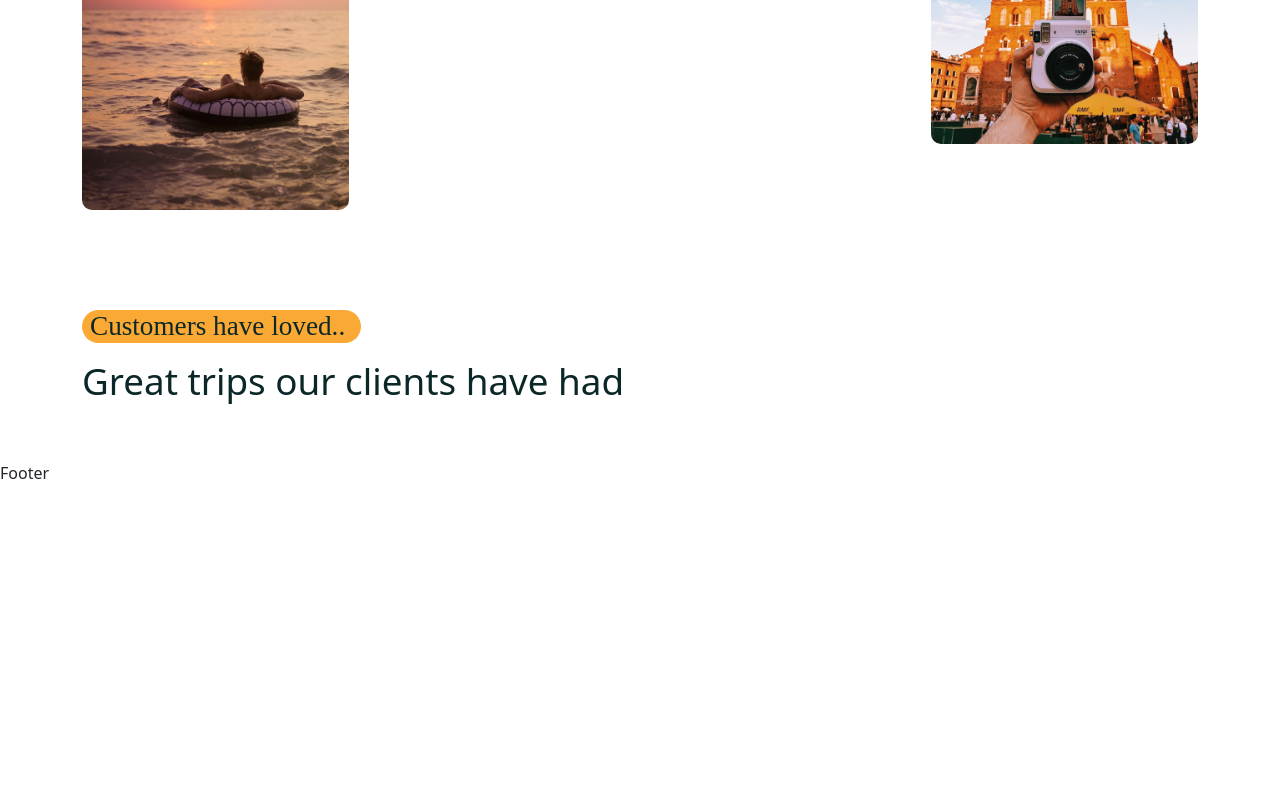
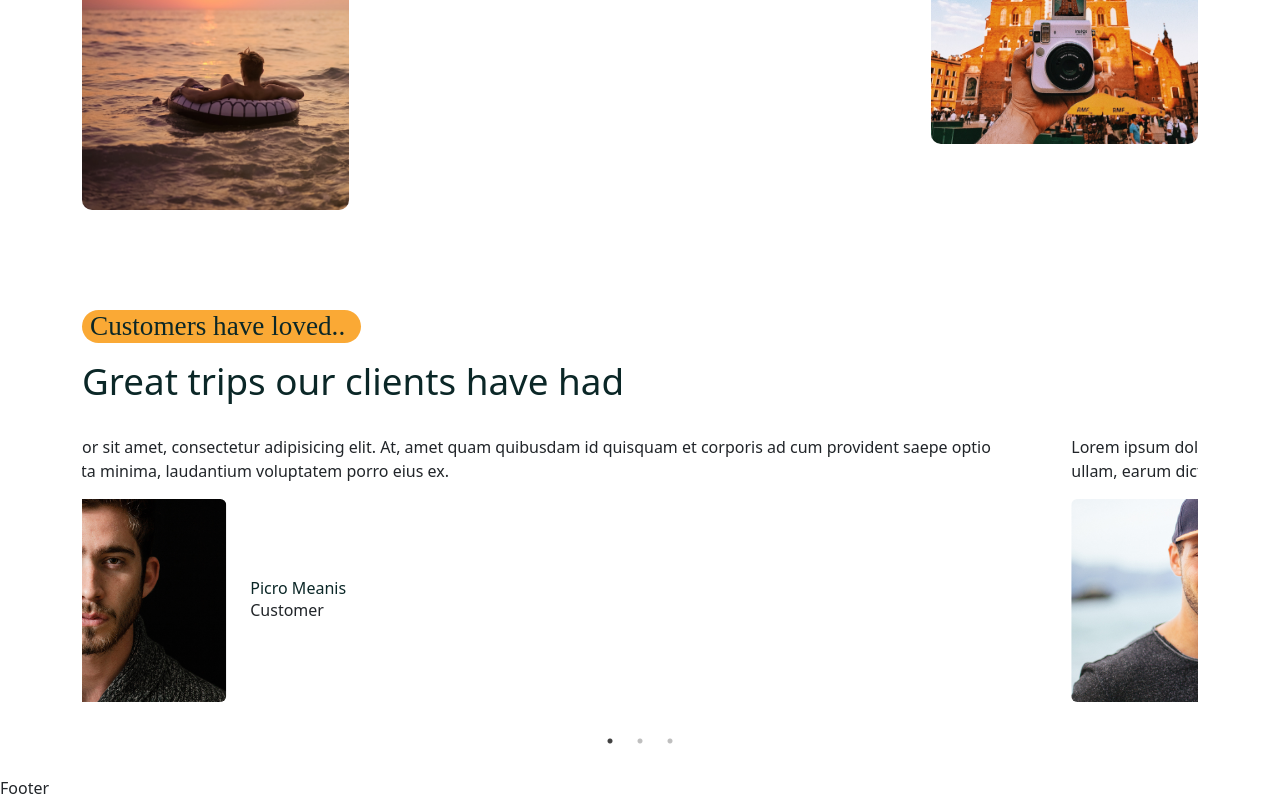
Before and after one commit to b00m3r4ng/MERN-TravelAgency, a React (Create React App) app in the folder tour-management/frontend/: page /home in a window 1280 px wide. Shown: the part 3137-3937 px from the top of the page. Before the commit the page ends 3622 px from the top, so only its background shows below. Built offline with nearby package versions, Linux system fonts and the light colour scheme; a web font is replaced by a local one.

Commit message:
added slider of people/images

```diff
--- /dev/null
+++ b/tour-management/frontend/src/components/Testimonial/Testimonials.jsx
@@ -0,0 +1,85 @@
+import React from "react";
+import Slider from "react-slick";
+import ava01 from "../../assets/images/ava-1.jpg";
+import ava02 from "../../assets/images/ava-2.jpg";
+import ava03 from "../../assets/images/ava-3.jpg";
+
+const Testimonials = () => {
+    const settings = {
+        dots:true,
+        infinate:true,
+        autoplay:true,
+        speed:1000,
+        swipeToSlide:true,
+        autoplaySpeed:2000,
+        slideToShow:3,
+        responsive: [
+            {
+            breakpoints:992,
+            settings: {
+                slidesToShow: 2,
+                slidesToScroll: 1,
+                infinate: true,
+                dots: true,
+            },
+        },
+            {
+                breakpoint: 576,
+                settings: {
+                    slidesToShow: 1,
+                    slidesToScroll: 1,
+                },
+            }
+        ]
+    }
+    return (
+    <Slider {...settings}>
+      <div className="testimonial py-4 px-3">
+        <p>
+          Lorem ipsum dolor sit amet, consectetur adipisicing elit. At, amet
+          quam quibusdam id quisquam et corporis ad cum provident saepe optio
+          ullam, earum dicta minima, laudantium voluptatem porro eius ex.
+        </p>
+        <div className="d-flex align-items-center gap-4 mt-3">
+          <img src={ava01} className="w-25 h-25 rounded-2" alt="" />
+          <div>
+            <h6 className="mb-0 mt-3">Picro Meanis</h6>
+            <p>Customer</p>
+          </div>
+        </div>
+      </div>
+
+      <div className="testimonial py-4 px-3">
+        <p>
+          Lorem ipsum dolor sit amet, consectetur adipisicing elit. At, amet
+          quam quibusdam id quisquam et corporis ad cum provident saepe optio
+          ullam, earum dicta minima, laudantium voluptatem porro eius ex.
+        </p>
+        <div className="d-flex align-items-center gap-4 mt-3">
+          <img src={ava02} className="w-25 h-25 rounded-2" alt="" />
+          <div>
+            <h6 className="mb-0 mt-3">Picro Meanis</h6>
+            <p>Customer</p>
+          </div>
+        </div>
+      </div>
+
+      <div className="testimonial py-4 px-3">
+        <p>
+          Lorem ipsum dolor sit amet, consectetur adipisicing elit. At, amet
+          quam quibusdam id quisquam et corporis ad cum provident saepe optio
+          ullam, earum dicta minima, laudantium voluptatem porro eius ex.
+        </p>
+        <div className="d-flex align-items-center gap-4 mt-3">
+          <img src={ava03} className="w-25 h-25 rounded-2" alt="" />
+          <div>
+            <h6 className="mb-0 mt-3">Picro Meanis</h6>
+            <p>Customer</p>
+          </div>
+        </div>
+      </div>
+    </Slider>
+  );
+};
+
+export default Testimonials;
--- a/tour-management/frontend/src/pages/Home.jsx
+++ b/tour-management/frontend/src/pages/Home.jsx
@@ -13,6 +13,7 @@ import SearchBar from "../shared/SearchBar.jsx";
 import ServiceList from "../services/ServiceList.jsx";
 import FeaturedToursList from "../components/Featured-tours/FeaturedToursList.jsx";
 import MasonryImagesGallery from "../components/Image-gallery/MasonryImagesGallery.jsx";
+import Testimonials from "../components/Testimonial/Testimonials.jsx";
 
 const Home = () => {
   return (
@@ -146,11 +147,14 @@ const Home = () => {
       <section>
         <Container>
           <Row>
-            <Col lg='12'>
-            <Subtitle subtitle={"Customers have loved.."} />
-            <h2 className="testimonial__title">
+            <Col lg="12">
+              <Subtitle subtitle={"Customers have loved.."} />
+              <h2 className="testimonial__title">
                 Great trips our clients have had
-            </h2>
+              </h2>
+            </Col>
+            <Col lg="12">
+              <Testimonials />
             </Col>
           </Row>
         </Container>
```
